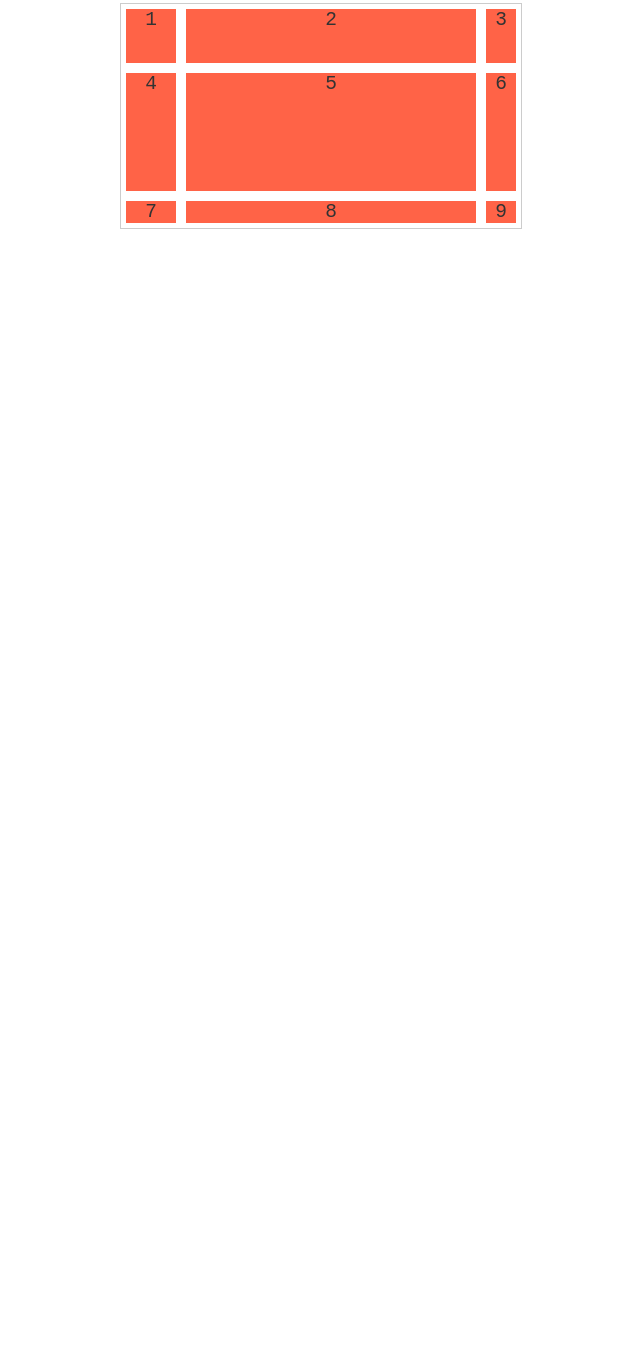
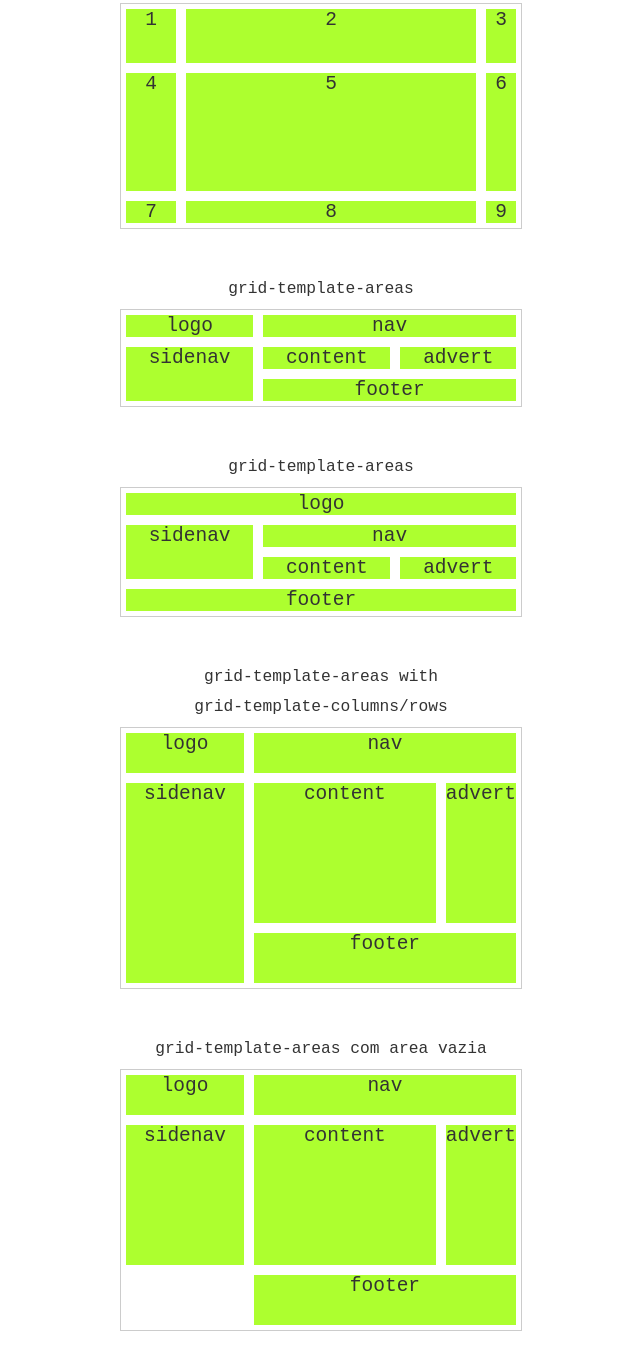
Before and after one commit to LuanEleuterio/css-grid-layout, a plain HTML site: page index.html in a window 1280 px wide. Shown: the part 1097-2466 px from the top of the page, without its empty margins (319-959 px from the left). Before the commit the page ends 1436 px from the top, so only its background shows below. Drawn offline with Linux system fonts and the light colour scheme; a script that the page names is missing.

Commit message:
Treinando grid-template-areas e grid-area

```diff
--- a/index.html
+++ b/index.html
@@ -74,7 +74,46 @@
     <div class="item">9</div>
   </section>
 
+  <h1>grid-template-areas</h1>
+  <section class="grid grid-template-areas-1">
+    <div class="item logo">logo</div>
+    <div class="item nav">nav</div>
+    <div class="item content">content</div>
+    <div class="item sidenav">sidenav</div>
+    <div class="item advert">advert</div>
+    <div class="item footer">footer</div>
+  </section>
 
+  <h1>grid-template-areas</h1>
+  <section class="grid grid-template-areas-2">
+    <div class="item logo">logo</div>
+    <div class="item nav">nav</div>
+    <div class="item content">content</div>
+    <div class="item sidenav">sidenav</div>
+    <div class="item advert">advert</div>
+    <div class="item footer">footer</div>
+  </section>
+
+  <h1>grid-template-areas with</h1>
+  <h1>grid-template-columns/rows</h1>
+  <section class="grid grid-template-areas-3">
+    <div class="item logo">logo</div>
+    <div class="item nav">nav</div>
+    <div class="item content">content</div>
+    <div class="item sidenav">sidenav</div>
+    <div class="item advert">advert</div>
+    <div class="item footer">footer</div>
+  </section>
+
+  <h1>grid-template-areas com area vazia</h1>
+  <section class="grid grid-template-areas-4">
+    <div class="item logo">logo</div>
+    <div class="item nav">nav</div>
+    <div class="item content">content</div>
+    <div class="item sidenav">sidenav</div>
+    <div class="item advert">advert</div>
+    <div class="item footer">footer</div>
+  </section>
 
 </body>
 
--- a/style.css
+++ b/style.css
@@ -1,6 +1,6 @@
 .item {
 	margin: 5px;
-	background: tomato;
+	background: greenyellow;
 	text-align: center;
 	font-size: 1.5em;
 }
@@ -60,3 +60,67 @@ h1 {
   grid-template-columns: 60px auto 40px;
   grid-template-rows: 2fr 4fr 1fr;
 }
+
+/* GRID-AREA */
+
+.grid-template-areas-1{
+  grid-template-areas:
+  "logo nav nav"
+  "sidenav content advert"
+  "sidenav footer footer"
+  ;
+}
+
+.grid-template-areas-2{
+  grid-template-areas:
+  "logo logo logo"
+  "sidenav nav nav"
+  "sidenav content advert"
+  "footer footer footer"
+  ;
+}
+
+.grid-template-areas-3{
+  grid-template-columns: 2fr 3fr 1fr;
+  grid-template-rows: 50px 150px 60px;
+  grid-template-areas:
+  "logo nav nav"
+  "sidenav content advert"
+  "sidenav footer footer"
+  ;
+}
+
+/* O '.' (ponto) indica uma area vázia/sem conteúdo */
+.grid-template-areas-4{
+  grid-template-columns: 2fr 3fr 1fr;
+  grid-template-rows: 50px 150px 60px;
+  grid-template-areas:
+  "logo nav nav"
+  "sidenav content advert"
+  ". footer footer"
+  ;
+}
+
+.logo{
+  grid-area: logo;
+}
+
+.nav{
+  grid-area: nav;
+}
+
+.sidenav{
+  grid-area: sidenav;
+}
+
+.content{
+  grid-area: content;
+}
+
+.advert{
+  grid-area: advert;
+}
+
+.footer{
+  grid-area: footer;
+}
```
